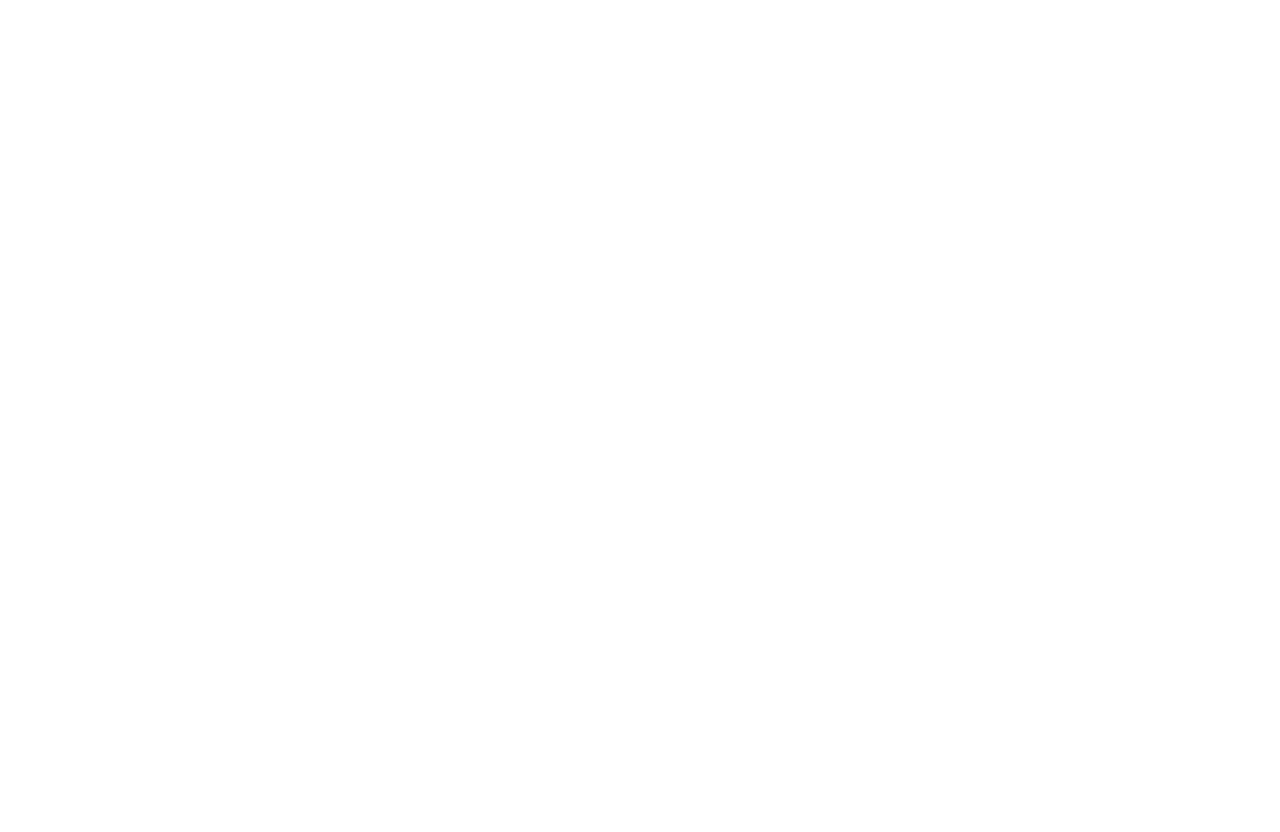
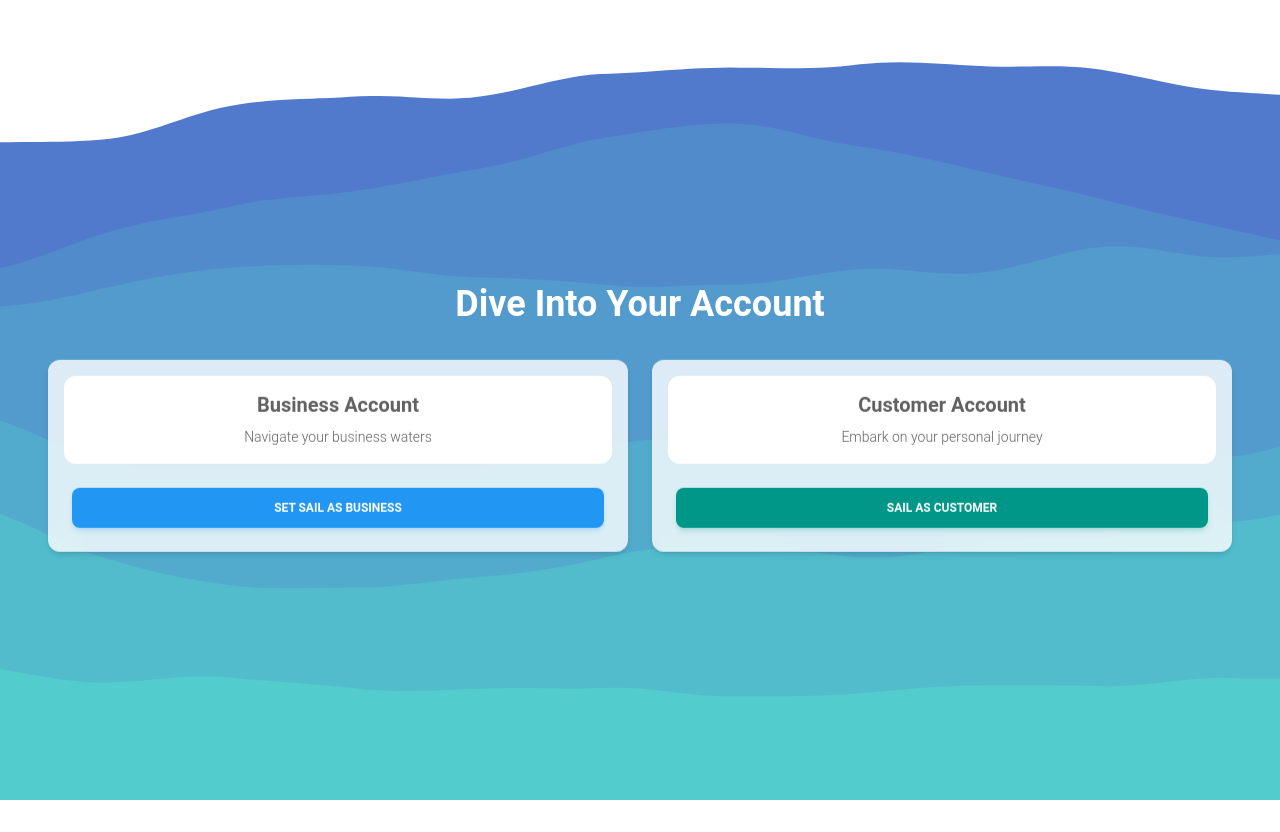
Before and after one commit to vim-is-life/sparkhacks-2025, a React (Vite) app in the folder frontend/: page /signup in a window 1280 px wide. Before the commit this address had no page. Before the commit the page ends 800 px from the top, so only its background shows below. Built offline with nearby package versions, Linux system fonts and the light colour scheme.

Commit message:
added links to signup

```diff
--- a/frontend/src/App.jsx
+++ b/frontend/src/App.jsx
@@ -8,6 +8,9 @@
 import HomePage from "./HomePage/HomePage";
 import Layout from "./Layout";
 import BusinessOrCustomerPage from './SignUp/BusinessOrCustomerPage';
+import SignUpBusiness from './SignUp/SignUpBusiness';;
+import SignUpCustomer from './SignUp/SignUpCustomer';
+import SignInPage from './SignUp/SignIn';
 
 // Connects Frontend to Backend
 axios.defaults.baseURL = 'http://localhost:4000';
@@ -17,11 +20,13 @@
 
 export default function App() {
   return (
-
     <Routes>
       <Route path='/' element={<Layout />}>
         <Route index element={<HomePage />} />
-        <Route path = '/intro' element = {< BusinessOrCustomerPage /> } />
+        <Route path='/signup' element = {< BusinessOrCustomerPage /> } />
+        <Route path='/signup/business' element = {<SignUpBusiness /> } />
+        <Route path='/signup/customer' element = {<SignUpCustomer /> } />
+        <Route path='/signin' element = {<SignInPage /> } />
       </Route>
     </Routes>
   )
--- a/frontend/src/HomePage/HomePage.jsx
+++ b/frontend/src/HomePage/HomePage.jsx
@@ -1,17 +1,18 @@
 import { Button } from "@material-tailwind/react";
+import { Link } from "react-router-dom";
 
 
 
 function HomePage() {
     return (
         <>
-
-
-
             <h1 className="text-3xl font-bold underline">
                 Hello world!
             </h1>
-            <Button>Button</Button>
+            <Link to={'/signup'}>
+                <Button>Button</Button>
+            </Link>
+
 
         </>
 
--- a/frontend/src/SignUp/BusinessOrCustomerPage.jsx
+++ b/frontend/src/SignUp/BusinessOrCustomerPage.jsx
@@ -21,7 +21,7 @@
                 </Typography>
               </CardHeader>
               <CardBody className="text-center">
-                <Link to="/business/signup">
+                <Link to="/signup/business">
                   <Button fullWidth color="blue">Set Sail as Business</Button>
                 </Link>
               </CardBody>
@@ -36,7 +36,7 @@
                 </Typography>
               </CardHeader>
               <CardBody className="text-center">
-                <Link to="/customer/signup">
+                <Link to="/signup/customer">
                   <Button fullWidth color="teal">Sail as Customer</Button>
                 </Link>
               </CardBody>
--- /dev/null
+++ b/frontend/src/SignUp/SignIn.jsx
@@ -0,0 +1,10 @@
+function SignInPage() {
+    return (
+        <div>
+            Sign In
+        </div>
+    )
+
+}
+
+export default SignInPage;
--- a/frontend/src/SignUp/SignUpBusiness.jsx
+++ b/frontend/src/SignUp/SignUpBusiness.jsx
@@ -0,0 +1,10 @@
+function SignUpBusinessPage() {
+    return (
+        <div>
+            Signup Business
+        </div>
+    )
+
+}
+
+export default SignUpBusinessPage;
--- a/frontend/src/SignUp/SignUpCustomer.jsx
+++ b/frontend/src/SignUp/SignUpCustomer.jsx
@@ -0,0 +1,10 @@
+function SignUpCustomerPage() {
+    return (
+        <div>
+            Signup Customer
+        </div>
+    )
+
+}
+
+export default SignUpCustomerPage;
```
Also changed, not shown: frontend/src/SignUp/SignInBusiness.jsx (deleted), frontend/src/SignUp/SignInCustomer.jsx (deleted).
